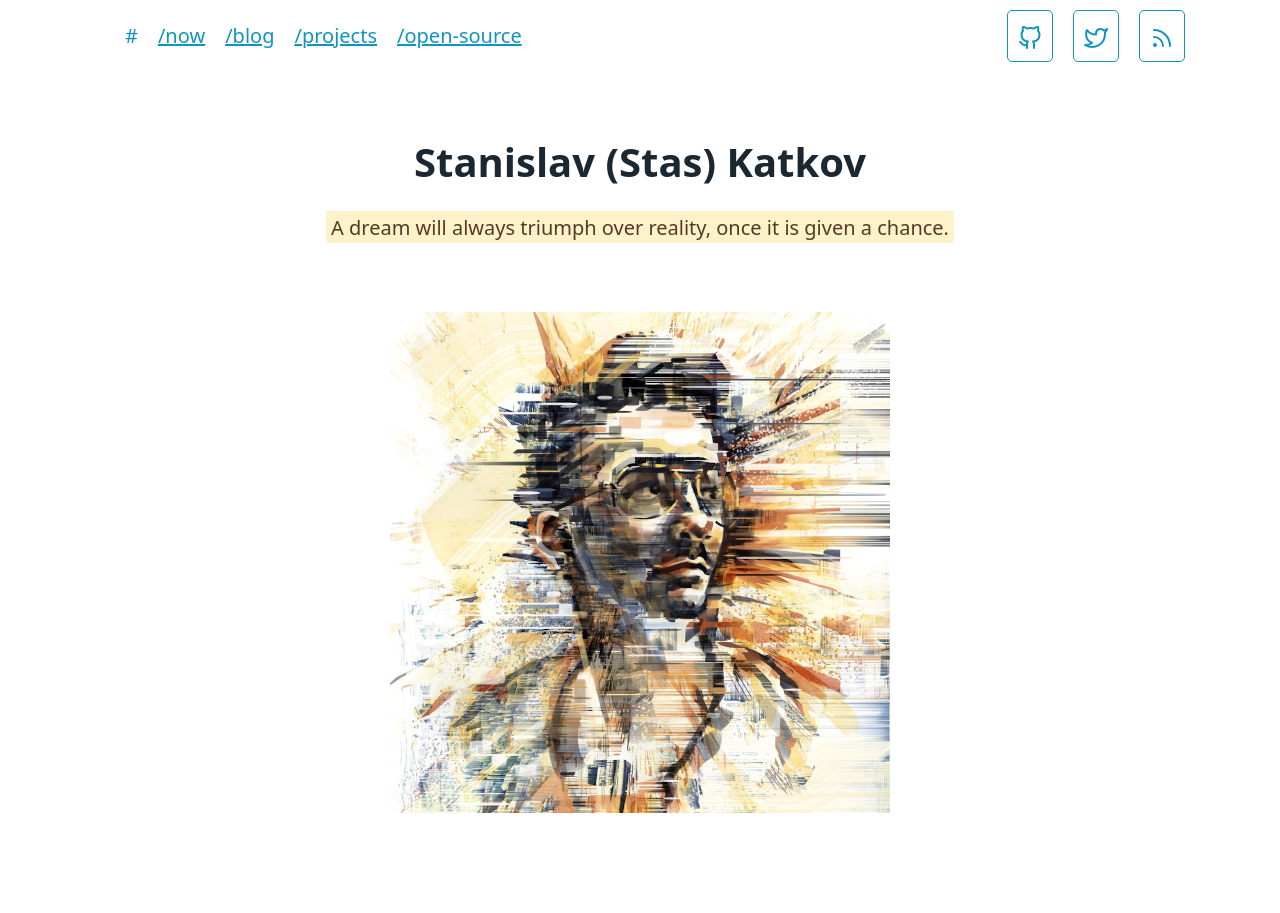
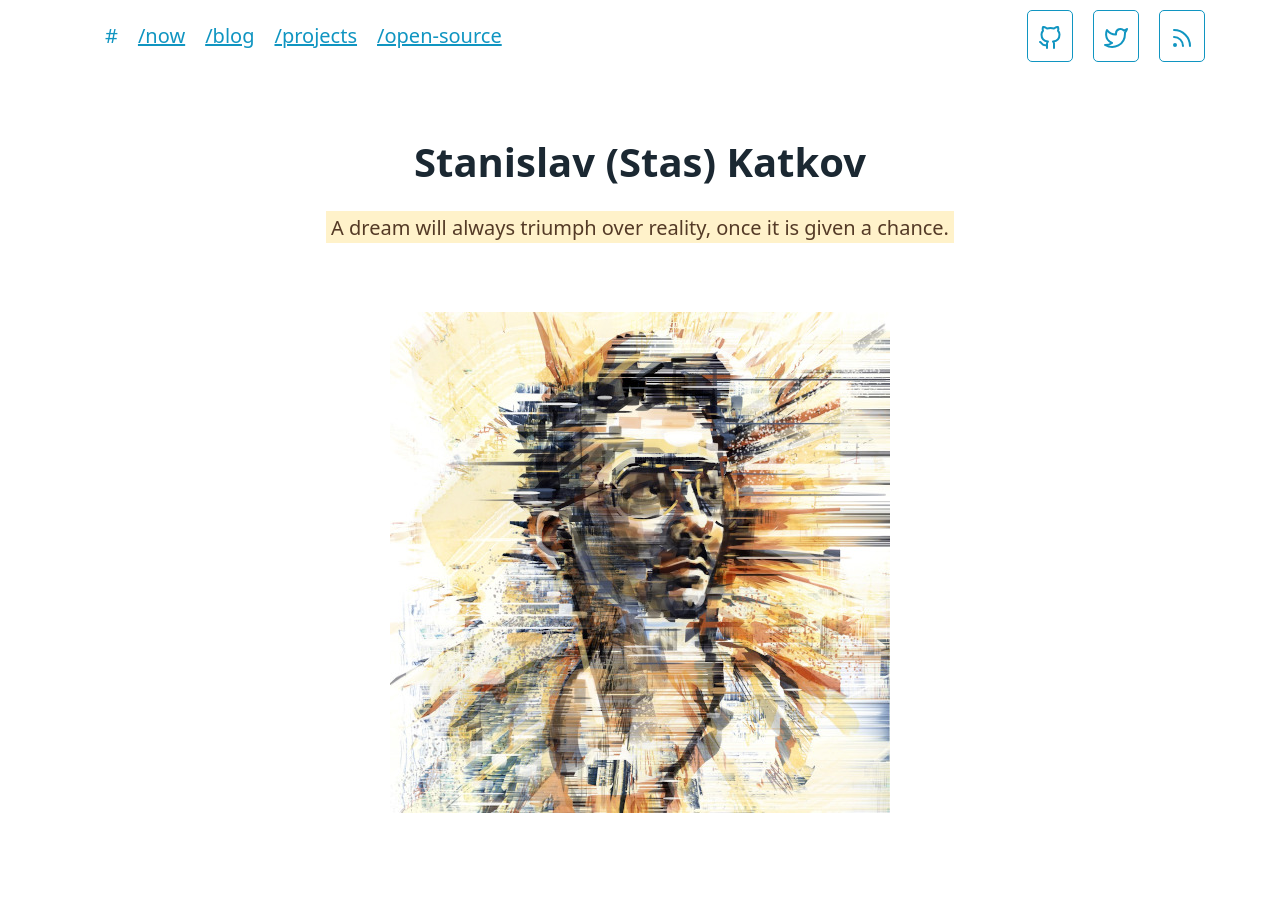
Before and after one commit to skatkov/skatkov.com, a Jekyll site: the page built from index.html, in a window 1280 px wide. Built offline with Jekyll 4.4.1, drawn with Linux system fonts in a browser that asks for light colours.

Commit message:
fix header

```diff
--- a/_includes/header.html
+++ b/_includes/header.html
@@ -1,4 +1,4 @@
-<nav class="container-fluid">
+<nav>
     <ul>
         <li><a href="/">#</a></li>
         {% for item in site.data.navigation.nav %}
```
